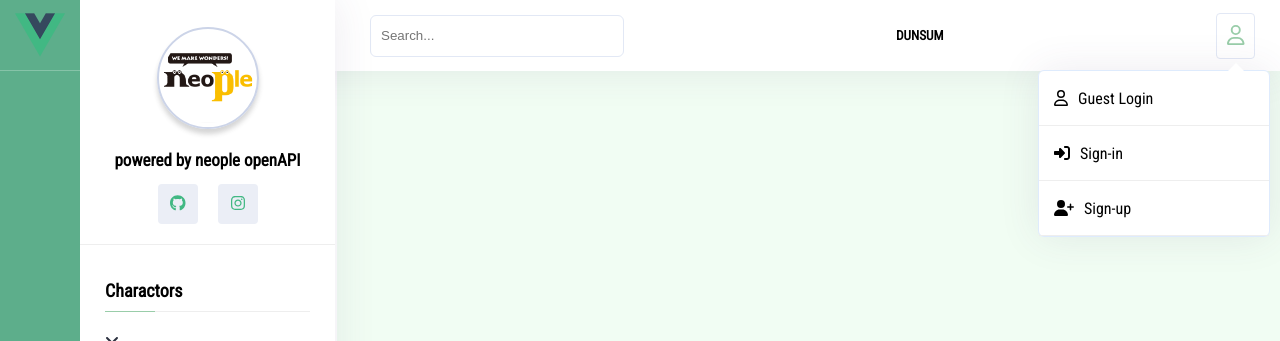
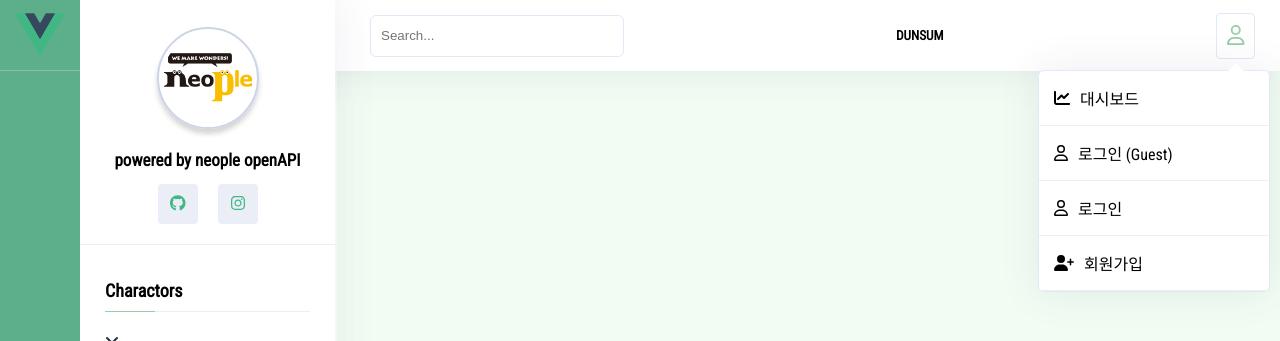
Before and after one commit to hyeonsu1013/dunsum_frontend, a Vue app: page / in a window 1280 px wide. Both pictures are taken after a click on the link 1235 px from the left and 35 px from the top of the page. Shown: the top 341 px of the page. Built offline with nearby package versions, Linux system fonts and the light colour scheme; no server answers.

Commit message:
계정 관리 화면 추가

```diff
--- a/src/components/MyHeader.vue
+++ b/src/components/MyHeader.vue
@@ -66,13 +66,16 @@
                         </a>
                         <ul v-if="userInfo == null" id="myDropdownUser">
                             <li>
-                                <a @click="moveRoute('guest')"><i><font-awesome-icon icon="far fa-user"/></i> Guest Login</a>
+                                <a @click="moveRoute('dashbord')"><i><font-awesome-icon icon="fas fa-chart-line" /></i> 대시보드</a>
                             </li>
                             <li>
-                                <a><i><font-awesome-icon icon="fas fa-sign-in-alt" /></i> Sign-in</a>
+                                <a @click="moveRoute('guest')"><i><font-awesome-icon icon="far fa-user"/></i> 로그인 (Guest)</a>
                             </li>
                             <li>
-                                <a @click="moveRoute('signup')"><i><font-awesome-icon icon="fas fa-user-plus" /></i> Sign-up</a>
+                                <a @click="moveRoute('signIn')"><i><font-awesome-icon icon="far fa-user"/></i> 로그인</a>
+                            </li>
+                            <li>
+                                <a @click="moveRoute('signUp')"><i><font-awesome-icon icon="fas fa-user-plus" /></i> 회원가입</a>
                             </li>
                         </ul>
                         <ul v-else id="myDropdownUser">
@@ -249,10 +252,34 @@ export default {
             document.getElementById("sidebar").classList.toggle("showSidebar");
         },
         moveRoute(path) {
+            let url= '/';
+            let compName = '';
+
             switch(path) {
+                case 'dashbord':
+                    url = '/';
+                    break;
+                case 'guest':
+                    url = '/account';
+                    compName = '/guestin';
+                    break;
+                case 'signIn':
+                    url = '/account';
+                    compName = '/signin';
+                    break;
+                case 'signUp':
+                    url = '/account';
+                    compName = '/signup';
+                    break;
+            }
 
-            }
-            console.log('moveRoute', path);
+            // 메뉴 닫기
+            this.openDropdownUser();
+            // 라우터이동
+            this.$router.push({
+                path: `${url}${compName}`,
+            });
+
         },
     },
     created() {
--- a/src/main.js
+++ b/src/main.js
@@ -11,7 +11,6 @@ import './assets/dunsum.css';
 Vue.config.productionTip = false
 Vue.prototype.$axios = axios
 
-
 new Vue({
   router,
   render: h => h(App)
--- a/src/views/menu.js
+++ b/src/views/menu.js
@@ -1,6 +1,10 @@
 const menu = [
 	{ menuId: "000_000000", menuName: "DashBord"	, pagePath: "views/dashbord", componentName: "Dashbord", url: "/"},
-  { menuId: "000_000001",menuName: "About"	, pagePath: "views/common", componentName: "About", url: "/About"},
+  { menuId: "000_000001",menuName: "About"	, pagePath: "views/common", componentName: "About", url: "/about"},
+
+	{ menuId: "001_000010",menuName: "GuestIn"	, pagePath: "views/account", componentName: "GuestIn", url: "/account/guestin"},
+	{ menuId: "001_000011",menuName: "SignIn"	, pagePath: "views/account", componentName: "SignIn", url: "/account/signin"},
+	{ menuId: "001_000012",menuName: "SignUp"	, pagePath: "views/account", componentName: "SignUp", url: "/account/signup"},
 ];
 
 export default {
```
Also changed, not shown: src/views/account/GuestIn.vue (added, +10 -0 lines), src/views/account/SignIn.vue (added, +10 -0 lines), src/views/account/SignUp.vue (added, +10 -0 lines), src/views/account/guestIn.js (added, +11 -0 lines), src/views/account/signIn.js (added, +11 -0 lines), src/views/account/signUp.js (added, +11 -0 lines).
